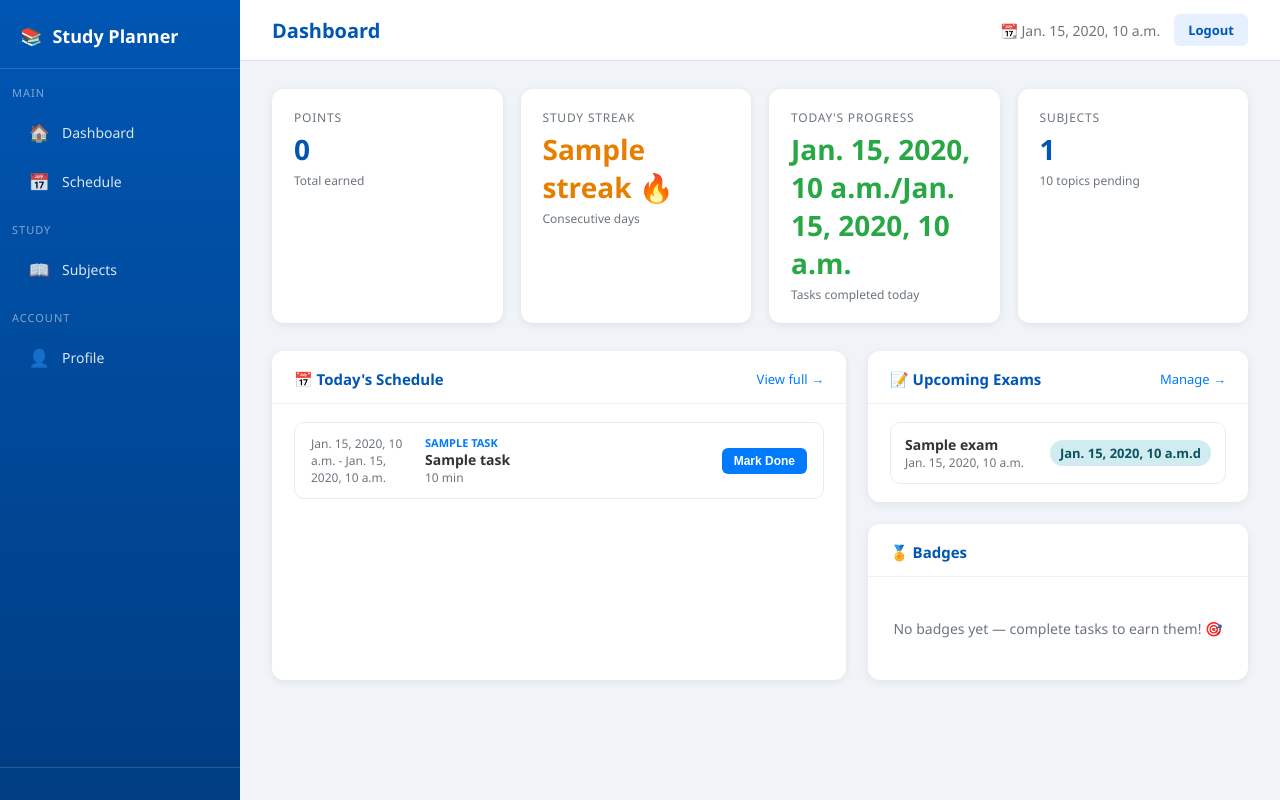
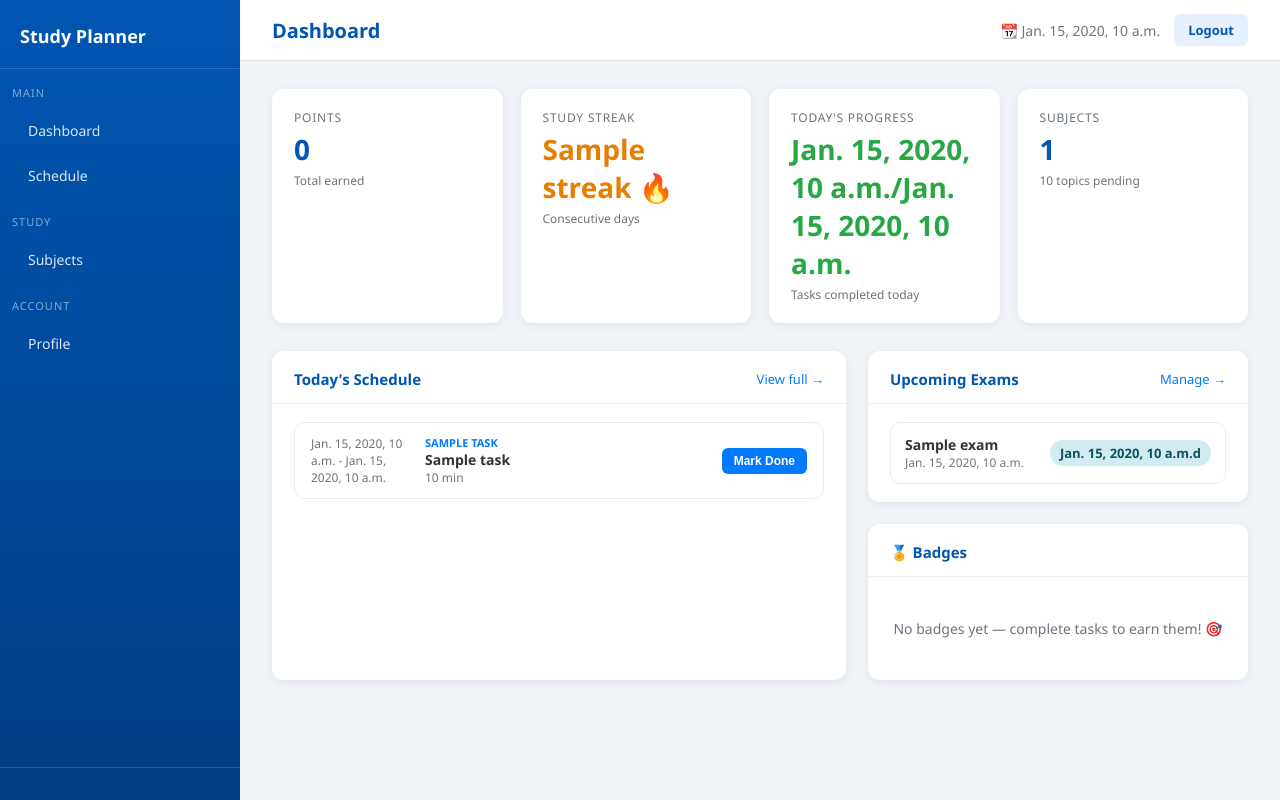
Before and after one commit to anandhutechxers1228/Student_personal_assistant, a Django app: template personal_student_assistant/templates/home.html in a window 1280 px wide. Run offline with Django 5.2, Linux system fonts and the light colour scheme; the template is opened without the code that fills it: most values are stand-ins (such as "Sample title", 1, 10 or a date in 2020).

```diff
--- a/personal_student_assistant/templates/base.html
+++ b/personal_student_assistant/templates/base.html
@@ -149,14 +149,14 @@
 
 <body>
     <aside class="sidebar">
-        <div class="sidebar-brand"><span>&#128218;</span> Study Planner</div>
+        <div class="sidebar-brand">Study Planner</div>
         <div class="nav-section">Main</div>
-        <a href="/" class="nav-item {% if request.path == '/' %}active{% endif %}"><span class="icon">&#127968;</span> Dashboard</a>
-        <a href="/schedule/" class="nav-item {% if request.path == '/schedule/' %}active{% endif %}"><span class="icon">&#128197;</span> Schedule</a>
+        <a href="/" class="nav-item {% if request.path == '/' %}active{% endif %}">Dashboard</a>
+        <a href="/schedule/" class="nav-item {% if request.path == '/schedule/' %}active{% endif %}">Schedule</a>
         <div class="nav-section">Study</div>
-        <a href="/subjects/" class="nav-item {% if '/subjects' in request.path %}active{% endif %}"><span class="icon">&#128214;</span> Subjects</a>
+        <a href="/subjects/" class="nav-item {% if '/subjects' in request.path %}active{% endif %}">Subjects</a>
         <div class="nav-section">Account</div>
-        <a href="/profile/" class="nav-item {% if request.path == '/profile/' %}active{% endif %}"><span class="icon">&#128100;</span> Profile</a>
+        <a href="/profile/" class="nav-item {% if request.path == '/profile/' %}active{% endif %}">Profile</a>
         <div class="sidebar-footer">
             <div class="user-name">{{ user.name }}</div>
             <div>{{ user.email }}</div>
--- a/personal_student_assistant/templates/home.html
+++ b/personal_student_assistant/templates/home.html
@@ -299,7 +299,7 @@
             <div class="two-col">
                 <div class="card">
                     <div class="card-header">
-                        <h2>📅 Today's Schedule</h2>
+                        <h2>Today's Schedule</h2>
                         <a href="/schedule/" class="card-link">View full →</a>
                     </div>
                     <div class="card-body">
@@ -337,7 +337,7 @@
                 <div class="right-col">
                     <div class="card">
                         <div class="card-header">
-                            <h2>📝 Upcoming Exams</h2>
+                            <h2>Upcoming Exams</h2>
                             <a href="/subjects/" class="card-link">Manage →</a>
                         </div>
                         <div class="card-body">
--- a/personal_student_assistant/templates/profile.html
+++ b/personal_student_assistant/templates/profile.html
@@ -284,7 +284,7 @@
             {% if topics_total > 0 %}
             <div class="card" style="margin-bottom:22px;">
                 <div class="card-header">
-                    <h2>📈 Overall Topic Progress</h2>
+                    <h2>Overall Topic Progress</h2>
                 </div>
                 <div class="card-body">
                     <div class="progress-wrap">
@@ -341,7 +341,7 @@
 
     <div class="modal-overlay" id="pwModal">
         <div class="modal">
-            <h3>🔒 Change Password</h3>
+            <h3>Change Password</h3>
             <form method="POST">
                 {% csrf_token %}
                 <input type="hidden" name="action" value="change_password">
--- a/personal_student_assistant/templates/schedule.html
+++ b/personal_student_assistant/templates/schedule.html
@@ -225,7 +225,7 @@
         <div class="content">
             <div class="card">
                 <div class="card-header">
-                    <h2>⚙️ Study Window Settings</h2>
+                    <h2>Study Window Settings</h2>
                 </div>
                 <div class="card-body">
                     <form method="POST">
@@ -268,7 +268,7 @@
             </div>
             <div class="card">
                 <div class="card-header">
-                    <h2>📅 This Week's Plan</h2>
+                    <h2>This Week's Plan</h2>
                 </div>
                 <div class="card-body" style="overflow-x:auto;">
                     <div class="week-grid">
```
